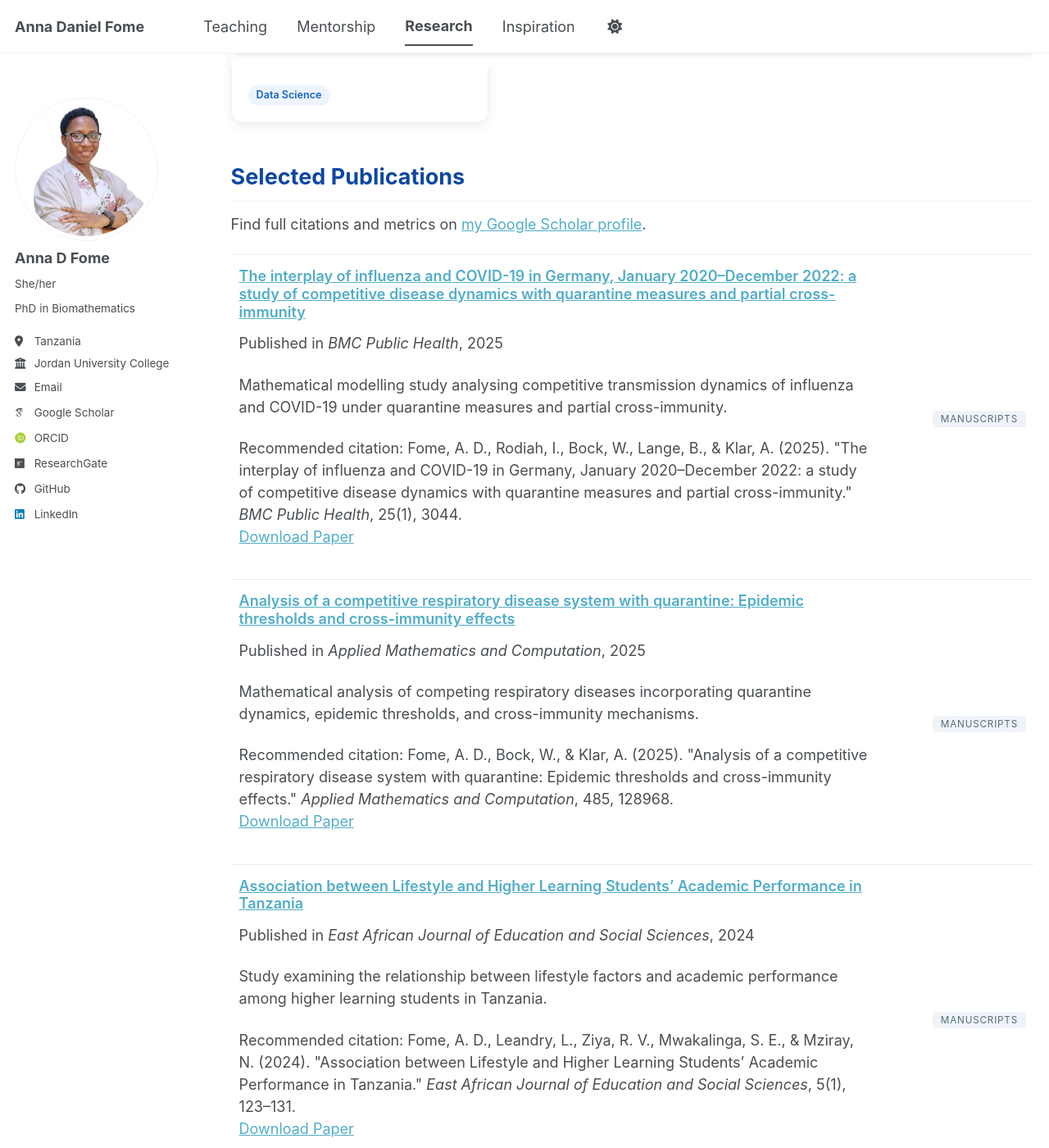
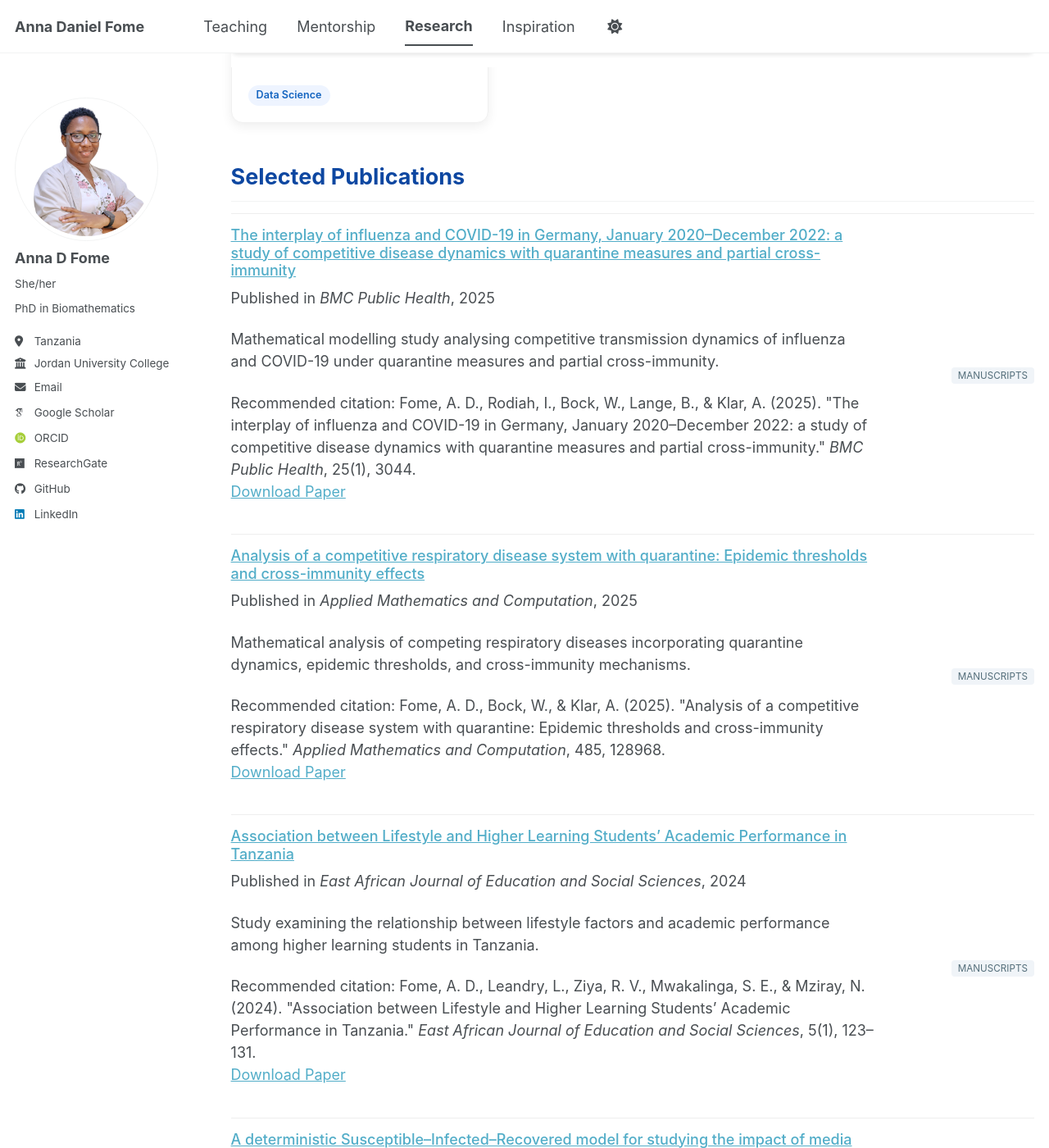
Before and after one commit to FomeA/FomeA.github.io, a Jekyll site: the page built from _pages/research.html, in a window 1280 px wide and 1400 px high, scrolled down 768 px. Shown: the whole window at 82% size. Built offline with Jekyll 4.4.1, drawn with Linux system fonts in a browser that asks for light colours; some web fonts are replaced; a script bundle is joined from its source files by our own code; library files that are not in the unit come from our copies.

Commit message:
Update research.html

```diff
--- a/_pages/research.html
+++ b/_pages/research.html
@@ -52,7 +52,27 @@ author_profile: true
 <!-- ===================== -->
 <!-- PUBLICATIONS SECTION -->
 <!-- ===================== -->
+
+  <!-- PUBLICATIONS SECTION -->
+<!-- ===================== -->
 <h2 class="section-title">Selected Publications</h2>
+
+<div id="publicationsList" class="pub-container">
+  {% for post in site.publications reversed %}
+    <div class="pub-row card">
+      <div class="pub-content">
+        <!-- This includes your Jekyll title/date/citation -->
+        {% include archive-single.html %}
+      </div>
+      <div class="pub-meta">
+        <span class="pub-tag">{{ post.category }}</span>
+      </div>
+    </div>
+  {% endfor %}
+</div>
+
+
+<!-- <h2 class="section-title">Selected Publications</h2>
 <div class="pub-info">
   {% if site.author.googlescholar %}
     <p>Find full citations and metrics on <a href="{{site.author.googlescholar}}">my Google Scholar profile</a>.</p>
@@ -70,7 +90,8 @@ author_profile: true
       </div>
     </div>
   {% endfor %}
-</div>
+</div>-->
+
 
 <!-- ===================== -->
 <!-- VISION & LEADERSHIP -->
@@ -112,26 +133,80 @@ author_profile: true
 .research span { display: inline-block; margin-top: 10px; font-size: .7rem; padding: 3px 10px; background: #eef4ff; border-radius: 20px; color: #1565c0; font-weight: 600; }
 
 /* PROFESSIONAL PUBLICATION ROWS */
-#publicationsList { display: flex; flex-direction: column; gap: 0; border-top: 1px solid #eee; }
+/* Force the container to be a vertical list */
+.pub-container {
+  display: flex !important;
+  flex-direction: column !important;
+  gap: 0 !important;
+  width: 100% !important;
+  border-top: 1px solid #eee;
+}
+
+/* Force each row to be horizontal and full width */
 .pub-row {
   display: flex !important;
-  flex-direction: row;
-  justify-content: space-between;
-  align-items: center;
-  padding: 15px 10px !important;
+  flex-direction: row !important;
+  justify-content: space-between !important;
+  align-items: center !important;
+  width: 100% !important;
+  padding: 15px 0 !important; /* Vertical spacing between list items */
   margin: 0 !important;
-  background: #fff !important;
+  background: transparent !important;
   border: none !important;
   border-bottom: 1px solid #eee !important;
+  box-shadow: none !important;
   border-radius: 0 !important;
-  box-shadow: none !important;
 }
-.pub-row:hover { background: #f8fbff !important; transform: none !important; }
-.pub-content { flex: 4; }
-.pub-content h2, .pub-content h3 { font-size: 1rem !important; margin: 0 0 5px 0 !important; color: #222 !important; font-weight: 600 !important; border:none !important; }
-.pub-meta { flex: 1; text-align: right; }
-.pub-category-tag { font-size: 0.65rem !important; text-transform: uppercase; letter-spacing: 0.8px; background: #f0f4f8 !important; color: #546e7a !important; padding: 3px 10px !important; border-radius: 4px !important; }
 
+.pub-row:hover {
+  background: #f9f9f9 !important;
+  transform: none !important; /* Removes the "big card" jumping effect */
+}
+
+.pub-content {
+  flex: 4 !important;
+  text-align: left !important;
+}
+
+/* Make font professional and compact */
+.pub-content h2, .pub-content h3 {
+  font-size: 1rem !important;
+  margin: 0 !important;
+  font-weight: 500 !important;
+  color: #1565c0 !important;
+}
+
+.pub-meta {
+  flex: 1 !important;
+  text-align: right !important;
+}
+
+.pub-tag {
+  font-size: 0.65rem !important;
+  text-transform: uppercase;
+  background: #f0f4f8 !important;
+  color: #546e7a !important;
+  padding: 3px 8px !important;
+  border-radius: 4px;
+  white-space: nowrap;
+}
+
+/* Fix Search Script for Flexbox */
+.hidden-pub {
+  display: none !important;
+}
+
+/* Mobile Responsiveness */
+@media (max-width: 600px) {
+  .pub-row {
+    flex-direction: column !important;
+    align-items: flex-start !important;
+  }
+  .pub-meta {
+    margin-top: 8px !important;
+    text-align: left !important;
+  }
+}
 /* Vision/Mission Card */
 .mission-card { border-left: 6px solid #e65100; background: #fffbf5; margin-top: 40px; padding: 25px; }
 .mission-card h3 { color: #e65100 !important; margin-top: 0; }
```
Also changed, not shown: other parts of _pages/research.html (+10 -5 lines).
